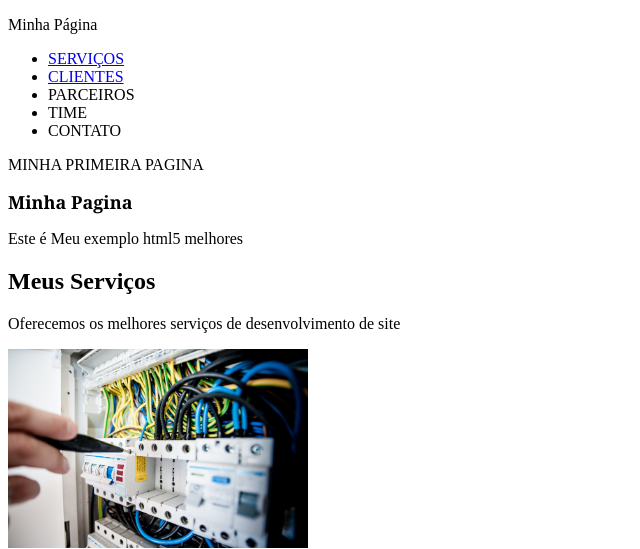
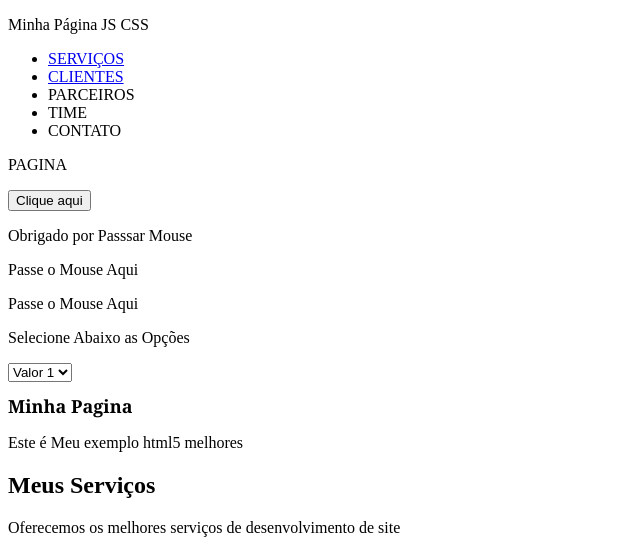
Before and after one commit to osmarcalado/html5Css3, a plain HTML site: page index.html in a window 1280 px wide. Shown: the top 549 px of the page, without its empty margins (0-640 px from the left). Drawn offline with Linux system fonts and the light colour scheme.

Commit message:
Atualizacao
Atualizacao

```diff
--- a/index.html
+++ b/index.html
@@ -2,12 +2,16 @@
 <html lang="Pt">
 <head>
     <meta charset="utf-8">
-    <title>MEU SITE HTML 5</title>
+    <title>MEU SITE HTML 5 CSS E JS</title>
     <link rel="stylesheet" type="text/css" href="css/style.css"
+    <meta charset="utf-8">
+    <script type="text/javascript" src="js/main.js"></script>
 </head>
-<body>
+<body onload="load()">
     <nav>
-        <P>Minha Página</P>
+        <P>Minha Página JS CSS</P>
+
+
     <ul>
         <LI><a href="#servicos">SERVIÇOS</a></LI>
         <LI><a href="#clientes">CLIENTES</a></LI>
@@ -16,7 +20,22 @@
         <LI>CONTATO</LI>
     </ul>
     </nav>
-    <p>MINHA PRIMEIRA PAGINA</p>
+    <p>PAGINA</p>
+
+    <button type"button" onclick="clicou()">Clique aqui</button>
+    <p id="agradecimento" onclick="redirecionar()">Obrigado por Passsar Mouse</p>
+    <p id="agradecimento" ></p>
+    <p id="mousemove" onmousemove="trocar(this)" onmouseout="voltar(this)">Passe o Mouse Aqui</p>
+    <p id="mousemove2" onmousemove="trocar(this)" onmouseout="voltar(this)">Passe o Mouse Aqui</p>
+
+<p>Selecione Abaixo as Opções</p>
+<select onchange="funcaochange(this)">
+<option value="1">Valor 1</option>
+<option value="2">Valor 2</option>
+<option value="3">Valor 3</option>
+
+</select>
+
 <header>
     <h1>Minha Pagina </h1>
     <p>
--- /dev/null
+++ b/js/main.js
@@ -0,0 +1,48 @@
+
+
+/*var validar = 0 ;
+function validaidade(idade){
+
+    if (idade >= 18){
+        validar=true
+    }
+    else {
+        validar = false
+    }
+    return validar
+}
+var idade = prompt('Qual sua idade');
+validaidade(idade)
+console.log(validar);
+ */
+
+function clicou(){
+    /* alert('obrigado por clicar');*/
+    document.getElementById("agradecimento").innerHTML = "<b>Obrigado por clicar</b> "
+
+
+}
+
+function redirecionar(){
+window.open("http://curtamaisfestas.com.br/");
+}
+
+
+function trocar(elemento){
+    elemento.innerHTML = "Obrigado por passar o mouse";
+}
+
+
+
+function voltar(elemento){
+    elemento.innerHTML = "Passe o Mouse aqui";
+}
+
+function load(){
+    alert("Pagina Carregada");
+}
+
+
+function funcaochange(elemento){
+    console.log (elemento.value);
+}
```
